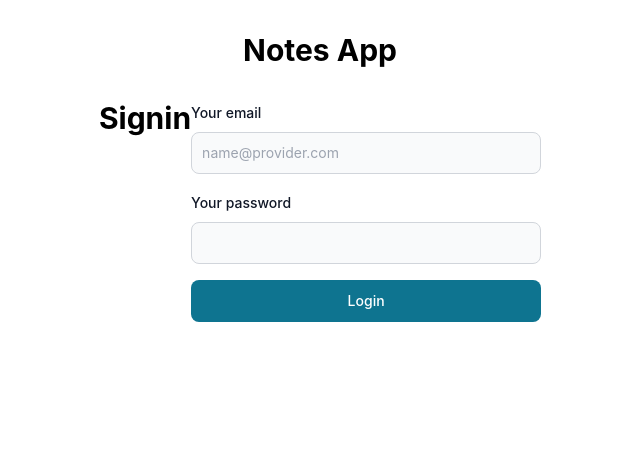
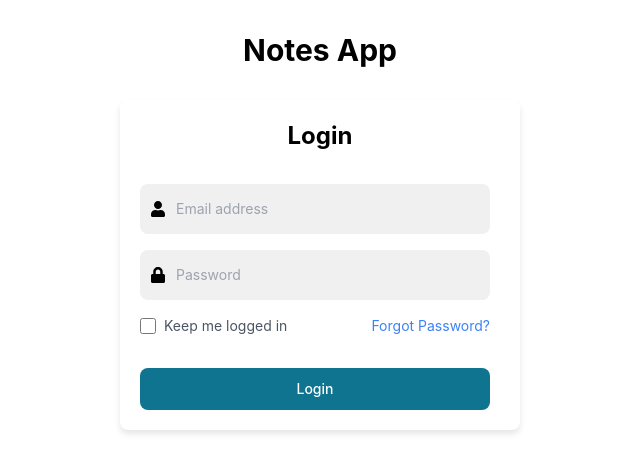
Before and after one commit to KalebNiven/my-notes-app, a React (Create React App) app in the folder frontend/: page /signin in a window 1280 px wide. Shown: the top 472 px of the page, without its empty margins (320-960 px from the left). Built offline with nearby package versions, Linux system fonts and the light colour scheme; no server answers.

Commit message:
update signin

```diff
--- a/frontend/src/components/Signin.tsx
+++ b/frontend/src/components/Signin.tsx
@@ -2,6 +2,8 @@ import React, { useState } from 'react';
 import { Button, Checkbox, Label, TextInput } from "flowbite-react";
 import { signin } from '../services/user';
 import { useNavigate } from 'react-router-dom';
+import { FaUser, FaLock } from 'react-icons/fa'; // Ensure you have 'react-icons' installed
+
 
 export interface SigninPayload {
     email: string;
@@ -9,56 +11,53 @@ export interface SigninPayload {
 }
 
 function SignIn() {
-
-    const [email, setEmail] = useState<string>('');
-    const [password, setpassword] = useState<string>('');
-    const [isSubmitDisabled, setSubmitDisabled] = useState<boolean>(false);
-
+    const [email, setEmail] = useState('');
+    const [password, setPassword] = useState('');
+    const [keepLoggedIn, setKeepLoggedIn] = useState(false);
+    const [isSubmitDisabled, setSubmitDisabled] = useState(false);
     const navigate = useNavigate();
 
     const handleSubmit = async (e: any) => {
         e.preventDefault();
         setSubmitDisabled(true);
-
         try {
             const res = await signin({ email, password });
-            setSubmitDisabled(false);
-
-            // Setting token and userid in local storage... userId can be used while creating a note
             localStorage.setItem('token', res.data.token);
             localStorage.setItem('userId', res.data.id);
-
-            navigate('/')
-
+            if (keepLoggedIn) {
+                localStorage.setItem('keepLoggedIn', 'true');
+            }
+            navigate('/');
         } catch (err) {
-            console.log(err)
-            alert('An error occured');
+            console.error(err);
+            alert('An error occurred');
             setSubmitDisabled(false);
         }
-
-    }
+    };
 
     return (
-        <div className='d-flex justify-content-center'>
-            <h3 className="text-center text-3xl font-bold mb-8">Signin</h3>
+        <div className='d-flex justify-content-center form-container'>
+            <h3 className="text-center text-2xl font-bold mb-8">Login</h3>
             <form onSubmit={handleSubmit} className="flex w-350 flex-col gap-4">
-
-                <div>
-                    <div className="mb-2 block">
-                        <Label htmlFor="email1" value="Your email" />
-                    </div>
-                    <TextInput value={email} onChange={e => setEmail(e.target.value)} id="email1" type="email" placeholder="name@provider.com" required />
+                <div className="input-icon">
+                    <FaUser />
+                    <TextInput value={email} onChange={e => setEmail(e.target.value)} id="email1" type="email" placeholder="Email address" required />
                 </div>
-                <div>
-                    <div className="mb-2 block">
-                        <Label htmlFor="password" value="Your password" />
-                    </div>
-                    <TextInput value={password} onChange={e => setpassword(e.target.value)} id="password" type="password" required />
+                <div className="input-icon">
+                    <FaLock />
+                    <TextInput value={password} onChange={e => setPassword(e.target.value)} id="password" type="password" placeholder='Password' required />
                 </div>
-                <Button disabled={isSubmitDisabled} type="submit">Login </Button>
+                <div className="flex justify-between items-center mb-4">
+                    <label className="flex items-center gap-2 cursor-pointer">
+                        <Checkbox checked={keepLoggedIn} onChange={() => setKeepLoggedIn(!keepLoggedIn)} />
+                        <span className="text-sm text-gray-600">Keep me logged in</span>
+                    </label>
+                    <a href="#" className="text-sm text-blue-500 hover:text-blue-700">Forgot Password?</a>
+                </div>
+                <Button disabled={isSubmitDisabled} type="submit">Login</Button>
             </form>
         </div>
-    )
+    );
 }
 
 export default SignIn
```
